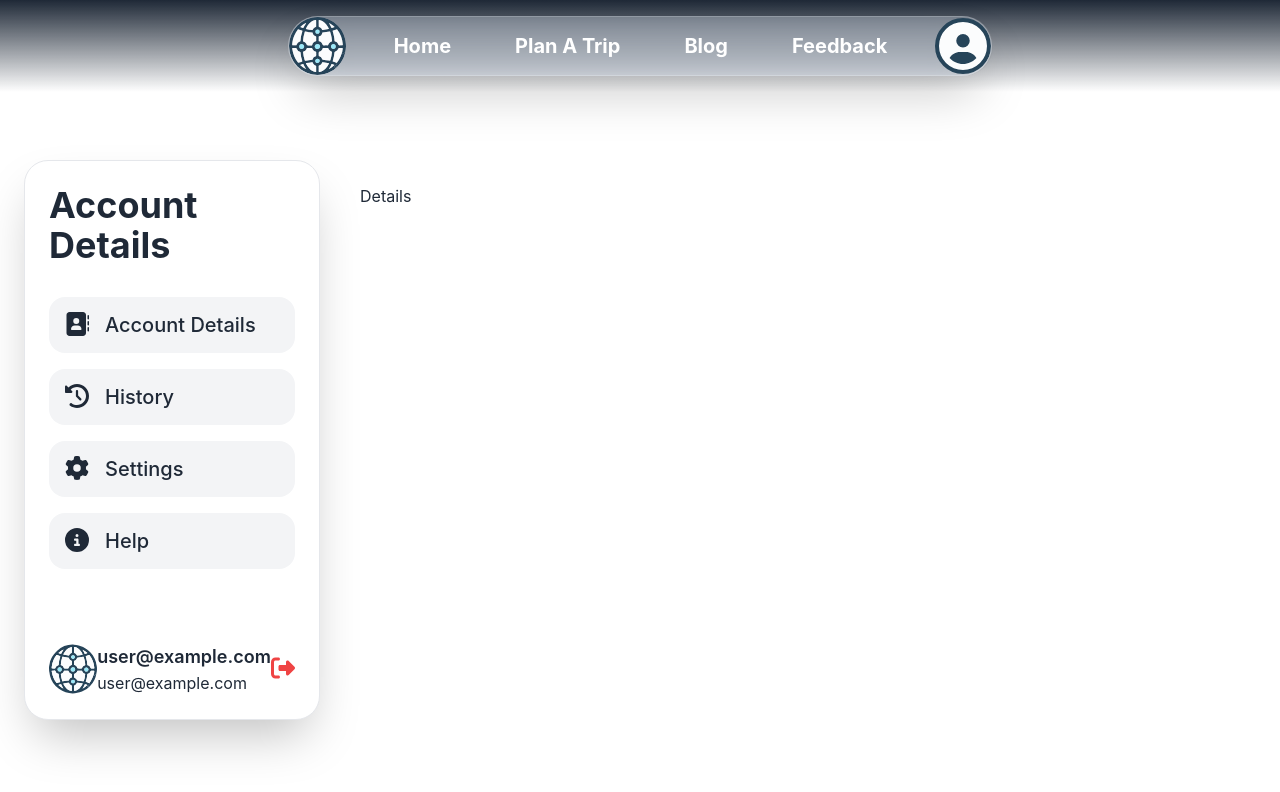
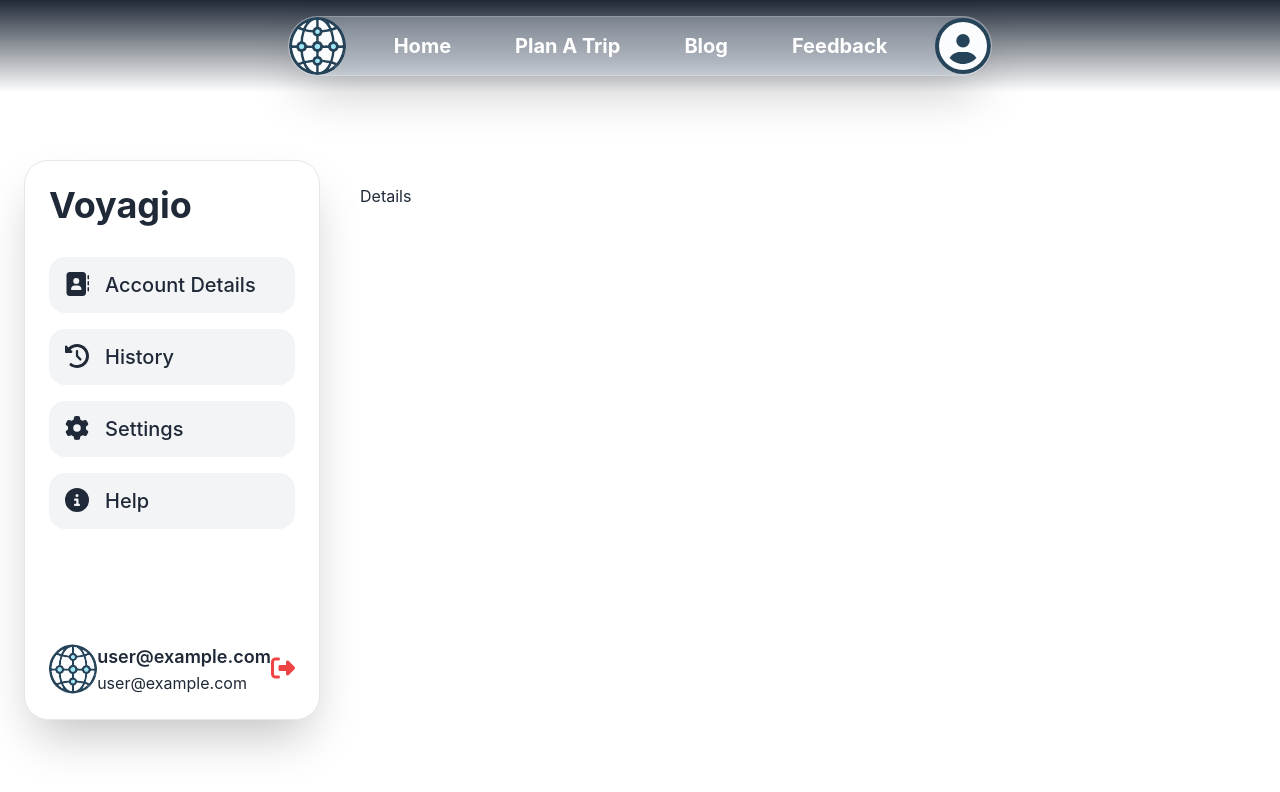
Before and after one commit to szilrdmate/voyagio, a React (Vite) app: page /account in a window 1280 px wide. Shown: the top 792 px of the page. Built offline with nearby package versions, Linux system fonts and the light colour scheme; no server answers; sample sign-in values are in the browser's storage.

Commit message:
Map coordinates 75%

```diff
--- a/package.json
+++ b/package.json
@@ -23,6 +23,7 @@
     "firebase": "^10.7.2",
     "mapbox-gl": "^3.0.1",
     "openai": "^4.24.1",
+    "prettier-plugin-tailwindcss": "^0.5.11",
     "react": "^18.2.0",
     "react-dom": "^18.2.0",
     "react-query": "^3.39.3",
--- /dev/null
+++ b/src/components/AccountSidebar.tsx
@@ -0,0 +1,59 @@
+import React from "react";
+import { FontAwesomeIcon } from "@fortawesome/react-fontawesome";
+import { faRightFromBracket } from "@fortawesome/free-solid-svg-icons";
+import { User } from "firebase/auth";
+
+type AccountSection = "history" | "settings" | "help" | "details";
+
+type Link = {
+  title: string;
+  state: AccountSection;
+  icon: JSX.Element;
+};
+
+type SidebarProps = {
+  links: Link[];
+  setAccountSection: (section: AccountSection) => void;
+  user: User | null;
+  logout: () => void;
+};
+
+const Sidebar: React.FC<SidebarProps> = ({
+  links,
+  setAccountSection,
+  user,
+  logout,
+}) => {
+  return (
+    <div
+      id='sidebar'
+      className='bg-white col-span-1 p-6 rounded-3xl border border-gray shadow-2xl flex flex-col justify-between'>
+      <div>
+        <h2 className='font-bold text-4xl mb-8'>Voyagio</h2>
+        <ul className='space-y-4'>
+          {links.map((link, index) => (
+            <button
+              onClick={() => setAccountSection(link.state)}
+              className='w-full bg-gray-100 px-4 py-3 rounded-2xl font-medium text-xl flex items-center justify-start'
+              key={index}>
+              <div className='text-2xl'>{link.icon}</div>
+              <p className='ml-4'>{link.title}</p>
+            </button>
+          ))}
+        </ul>
+      </div>
+      <div className='w-full flex justify-between'>
+        <img className='w-12 rounded-full' src='/logo.svg' alt='Logo' />
+        <div>
+          <p className='font-semibold text-lg'>{user?.email}</p>
+          <p>{user?.email}</p>
+        </div>
+        <button onClick={logout} className='text-red-500 text-2xl'>
+          <FontAwesomeIcon icon={faRightFromBracket} />
+        </button>
+      </div>
+    </div>
+  );
+};
+
+export default Sidebar;
--- a/src/components/History.tsx
+++ b/src/components/History.tsx
@@ -7,6 +7,7 @@ import {
 } from "../utils/firestoreFunctions";
 import { useNavigate } from "react-router-dom";
 import { useItinerary } from "../context/ItineraryContext";
+import HistorySkeleton from "./HistorySkeleton";
 
 const History: React.FC = () => {
   const [loading, setLoading] = useState(true);
@@ -118,9 +119,7 @@ const History: React.FC = () => {
         Previous Itineraries
       </h2>
       {loading ? (
-        <div className='h-full w-full grid place-content-start'>
-          Loading itineraries...
-        </div>
+        <HistorySkeleton times={3} />
       ) : itineraries.length === 0 ? (
         <p>No itineraries found</p>
       ) : (
@@ -145,7 +144,7 @@ const History: React.FC = () => {
                 <button
                   onClick={() => handleDelete(itinerary.id)}
                   className='button  border-red-500 text-red-500 rounded-xl'>
-                  Remove Itinerary
+                  Remove itinerary
                 </button>
                 <button
                   onClick={() => handleRecall(itinerary)}
--- /dev/null
+++ b/src/components/HistorySkeleton.tsx
@@ -0,0 +1,34 @@
+import React from "react";
+
+type FragmentType = {
+  times: number;
+};
+
+const HistorySkeleton: React.FC<FragmentType> = ({ times }) => {
+  const items = [];
+
+  for (let i = 0; i < times; i++) {
+    items.push(
+      <li
+        key={i}
+        className='bg-white rounded-2xl py-4 px-8 border border-gray-300 border-opacity-20 shadow-xl flex justify-between items-center'>
+        <div className='space-y-2'>
+          <p className='p-4 w-64 bg-gray-200 rounded-lg animate-pulse'></p>
+          <p className='p-4 w-32 bg-gray-200 rounded-lg animate-pulse'></p>
+        </div>
+        <div className='space-x-2'>
+          <button className='button rounded-xl border border-gray-200 text-white animate-pulse'>
+            Remove itinerary
+          </button>
+          <button className='button rounded-xl bg-gray-200 text-gray-200 animate-pulse'>
+            View itinerary
+          </button>
+        </div>
+      </li>
+    );
+  }
+
+  return <ul className='space-y-4'>{items}</ul>;
+};
+
+export default HistorySkeleton;
--- a/src/data/exampleResponse.json
+++ b/src/data/exampleResponse.json
@@ -25,6 +25,7 @@
           "programOrPlaceName": "Brunch at The Grey Dog",
           "timeSpentThere": "1 hour",
           "location": "244 Mulberry St, New York, NY 10012",
+          "coordinateOfEvent": [45.5353, 0.1234],
           "shortDescriptionOfProgram": "Start your day with a hearty brunch and refreshing drinks at this cozy cafe in Greenwich Village."
         },
         {
@@ -32,6 +33,7 @@
           "programOrPlaceName": "Explore Central Park",
           "timeSpentThere": "2 hours",
           "location": "Central Park, New York",
+          "coordinateOfEvent": [45.5353, 0.1234],
           "shortDescriptionOfProgram": "Stroll through the picturesque Central Park, visit Bethesda Terrace, and enjoy the natural beauty of the park."
         },
         {
@@ -39,6 +41,7 @@
           "programOrPlaceName": "Happy Hour at Bar SixtyFive at Rainbow Room",
           "timeSpentThere": "1.5 hours",
           "location": "30 Rockefeller Plaza, 65th Floor, New York, NY 10112",
+          "coordinateOfEvent": [45.5353, 0.1234],
           "shortDescriptionOfProgram": "Experience an upscale happy hour with panoramic views of the city skyline from the top of the Rockefeller Center."
         },
         {
@@ -46,6 +49,7 @@
           "programOrPlaceName": "Dinner at Beauty & Essex",
           "timeSpentThere": "2 hours",
           "location": "146 Essex St, New York, NY 10002",
+          "coordinateOfEvent": [45.5353, 0.1234],
           "shortDescriptionOfProgram": "Enjoy a trendy dining experience at this famous restaurant known for its eclectic decor and delicious food."
         },
         {
@@ -53,6 +57,7 @@
           "programOrPlaceName": "Night Out in Meatpacking District",
           "timeSpentThere": "3 hours",
           "location": "Meatpacking District, New York",
+          "coordinateOfEvent": [45.5353, 0.1234],
           "shortDescriptionOfProgram": "Experience the vibrant nightlife of New York at the popular bars and clubs in the trendy Meatpacking District."
         }
       ]
--- a/src/pages/Account.tsx
+++ b/src/pages/Account.tsx
@@ -5,11 +5,11 @@ import {
   faGear,
   faClockRotateLeft,
   faCircleInfo,
-  faRightFromBracket,
 } from "@fortawesome/free-solid-svg-icons";
 import { UserAuth } from "../context/AuthContext";
 import { useNavigate } from "react-router-dom";
 import History from "../components/History";
+import Sidebar from "../components/AccountSidebar";
 
 type AccountSection = "history" | "settings" | "help" | "details";
 
@@ -78,32 +78,12 @@ const Account: React.FC = () => {
 
   return (
     <div className='min-h-screen pt-40 pb-20 px-6 grid gap-4 grid-cols-4'>
-      <div className='bg-white col-span-1 p-6 rounded-3xl border border-gray shadow-2xl flex flex-col justify-between'>
-        <div>
-          <h2 className='font-bold text-4xl mb-8'>Account Details</h2>
-          <ul className='space-y-4'>
-            {links.map((link, index) => (
-              <button
-                onClick={() => setAccountSection(link.state)}
-                className='w-full bg-gray-100 px-4 py-3 rounded-2xl font-medium text-xl flex items-center justify-'
-                key={index}>
-                <div className='text-2xl'>{link.icon}</div>
-                <p className='ml-4'>{link.title}</p>
-              </button>
-            ))}
-          </ul>
-        </div>
-        <div className='w-full flex justify-between'>
-          <img className='w-12 rounded-full' src='/logo.svg' />
-          <div>
-            <p className='font-semibold text-lg'>{user?.email}</p>
-            <p>{user?.email}</p>
-          </div>
-          <button className='text-red-500 text-2xl' onClick={handleLogout}>
-            <FontAwesomeIcon icon={faRightFromBracket} />
-          </button>
-        </div>
-      </div>
+      <Sidebar
+        links={links}
+        setAccountSection={setAccountSection}
+        user={user}
+        logout={handleLogout}
+      />
       <div className='col-span-3 p-6 rounded-3xl'>{renderSection()}</div>
     </div>
   );
--- a/src/services/gptService.ts
+++ b/src/services/gptService.ts
@@ -13,7 +13,7 @@ export const generateItinerary = async (data: { destination: string; date: strin
 
   // Construct prompt for GPT API
   const prompt = `You are an expert traveller and backpacker who has seen the world and know every destination's ins and outs. Create a ${data.length}-day itinerary for a ${data.group} trip to ${data.destination} with a budget of: ${data.budget}, starting on: ${data.date}. Plan 5 programs for each day in the following category(s): ${data.activity}. Return the requested data according to the specified details in the form of a json object with the following outline/format. Only return the requested json and nothing else, no matter what! Make sure to watch out for the types too. Here comes the format:
-  {"destination": {"numberOfDays": Number,"destinationCity": String,"destinationCountry": String,"currency": String,"oneDollarInLocalCurrency": Number,"languagesSpoken": Array,"timeThereInUtcFormat": String // eg. UTC + 2,"capitalOfTheCountry": String, "localWeather": String // eg. monsoon or continental or etc, "temperatureRangeThroughTheYear": String,"shortDescription": String // 2-3 sentances, "shortHistory": String // 2-3 sentances,"startDate": String,"endDate": String},"itinerary":[{"day": number, "date": String // eg. dayoftheweek day month, "program": [{"id": Number,"programOrPlaceName": String, "timeSpentThere": String, "location": String "shortDescriptionOfProgram": String // 2-3 sentances}, // ... Repeat for each program]}, // ... Repeat for each day], "estimatedCosts": [{"category": Accommodation, "hostelCostPerNight": Number, "hotelCostPerNight": Number,"luxuryHotelCostPerNight": Number,"airbnbCostPerNight": Number}, {"category": "Transportation","busCost": Number,"taxiCost": Number,"trainCost": Number,"rentalCost": Number},{"category": Food,"streetFoodCost": Number,"budgetRestaurantCost": Number,"fancyRestaurantCost": Number,"traditionalFoodCost": Number}, {"category": Activities, "mainActivityForEachDay": [{"mainActivityName": String,"costOfProgram": Number}, // ... Repeat for each day's main event and cost of program should be in usd]}]}`;
+  {"destination": {"numberOfDays": Number,"destinationCity": String,"destinationCountry": String,"currency": String,"oneDollarInLocalCurrency": Number,"languagesSpoken": Array,"timeThereInUtcFormat": String // eg. UTC + 2,"capitalOfTheCountry": String, "localWeather": String // eg. monsoon or continental or etc, "temperatureRangeThroughTheYear": String,"shortDescription": String // 2-3 sentances, "shortHistory": String // 2-3 sentances,"startDate": String,"endDate": String},"itinerary":[{"day": number, "date": String // eg. dayoftheweek day month, "program": [{"id": Number,"programOrPlaceName": String, "timeSpentThere": String, "location": String, coordinateOfEvent: [longtitude: number // 4 decimals, latitude: number // 4 decimals] // array like [long, lat], "shortDescriptionOfProgram": String // 2-3 sentances}, // ... Repeat for each program]}, // ... Repeat for each day], "estimatedCosts": [{"category": Accommodation, "hostelCostPerNight": Number, "hotelCostPerNight": Number,"luxuryHotelCostPerNight": Number,"airbnbCostPerNight": Number}, {"category": "Transportation","busCost": Number,"taxiCost": Number,"trainCost": Number,"rentalCost": Number},{"category": Food,"streetFoodCost": Number,"budgetRestaurantCost": Number,"fancyRestaurantCost": Number,"traditionalFoodCost": Number}, {"category": Activities, "mainActivityForEachDay": [{"mainActivityName": String,"costOfProgram": Number}, // ... Repeat for each day's main event and cost of program should be in usd]}]}`;
 
   try {
     // Note the change in the endpoint URL to 'v1/chat/completions'
--- a/src/types/ResponseTypes.ts
+++ b/src/types/ResponseTypes.ts
@@ -31,6 +31,7 @@ export interface ItineraryResponseType {
     programOrPlaceName: string;
     timeSpentThere: string;
     location: string;
+    coordinateOfEvent: [number, number],
     shortDescriptionOfProgram: string;
   }
 
```
Also changed, not shown: src/components/Map.tsx (+27 -3 lines), 2 other files (tests, documents, lock files or other folders).
